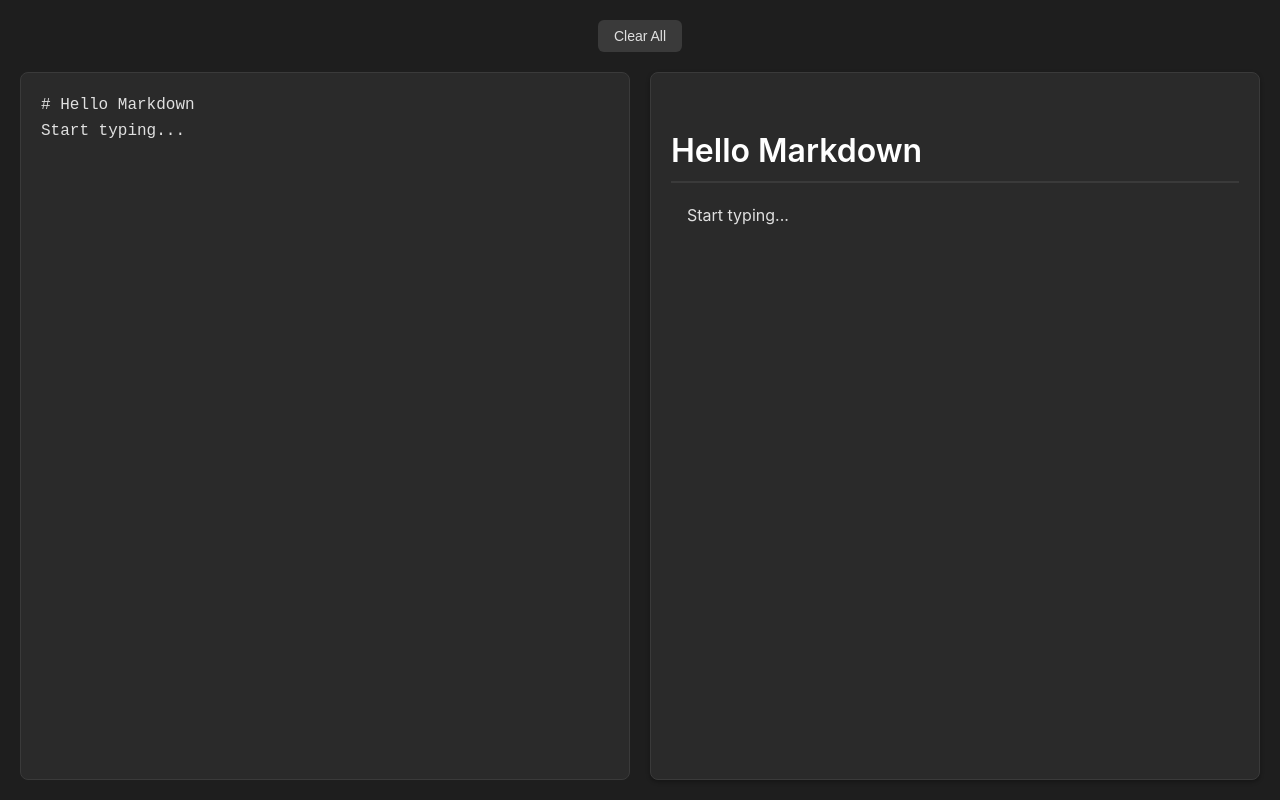
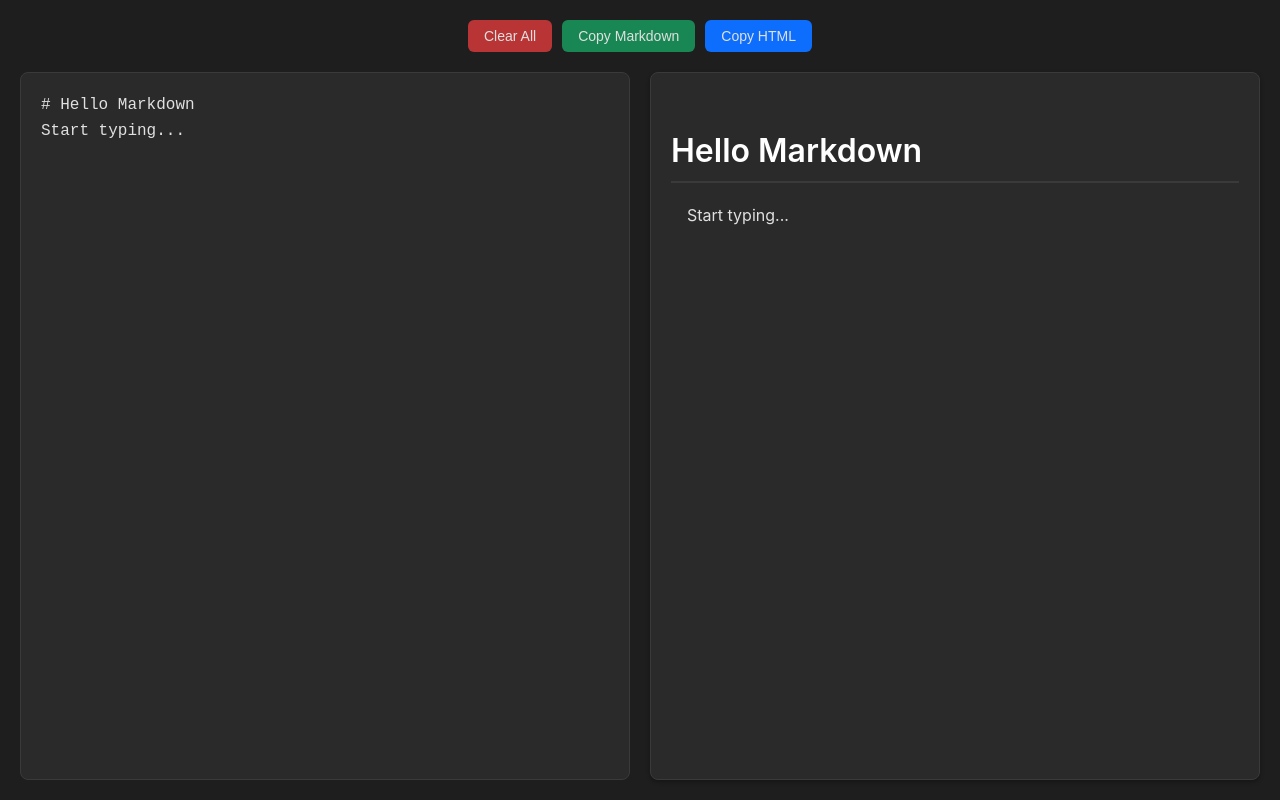
Before and after one commit to y0hannes/markdown-editor, a React (Vite) app: page / in a window 1280 px wide. Built offline with nearby package versions, Linux system fonts and the light colour scheme.

Commit message:
feat(UX): Add copy methods for both markdown and HTML

```diff
--- a/src/App.css
+++ b/src/App.css
@@ -31,7 +31,7 @@ body {
 
 .interaction button {
   padding: 8px 16px;
-  background-color: #3a3a3a;
+  background-color: #b93535;
   color: #e0e0e0;
   border: none;
   border-radius: 6px;
@@ -41,7 +41,7 @@ body {
 }
 
 .interaction button:hover {
-  background-color: #4a4a4a;
+  background-color: #852d2d;
   transform: translateY(-1px);
 }
 
@@ -257,3 +257,20 @@ body {
     font-size: 1.25rem;
   }
 }
+
+/* Add distinct colors for copy buttons */
+.interaction button:nth-child(2) {
+  background-color: #198754;
+}
+
+.interaction button:nth-child(2):hover {
+  background-color: #157347;
+}
+
+.interaction button:nth-child(3) {
+  background-color: #0d6efd;
+}
+
+.interaction button:nth-child(3):hover {
+  background-color: #0b5ed7;
+}
--- a/src/App.tsx
+++ b/src/App.tsx
@@ -7,11 +7,33 @@ const App: React.FC = () => {
     '# Hello Markdown\nStart typing...'
   );
 
+  const copyMarkdown = async () => {
+    try {
+      await navigator.clipboard.writeText(markdown);
+      alert('Markdown copied to clipboard!');
+    } catch (err) {
+      console.error('Failed to copy:', err);
+    }
+  };
+
+  const copyHTML = async () => {
+    try {
+      const html = await marked(markdown);
+      await navigator.clipboard.writeText(html);
+      alert('Rendered HTML copied to clipboard!');
+    } catch (err) {
+      console.error('Failed to copy HTML:', err);
+    }
+  };
+
   return (
     <div className='container'>
       <div className='interaction'>
-        <button onClick={() => setMarkdown('')}> Clear All</button>
+        <button onClick={() => setMarkdown('')}>Clear All</button>
+        <button onClick={copyMarkdown}>Copy Markdown</button>
+        <button onClick={copyHTML}>Copy HTML</button>
       </div>
+
       <div className='main'>
         <textarea
           className='editor'
```
